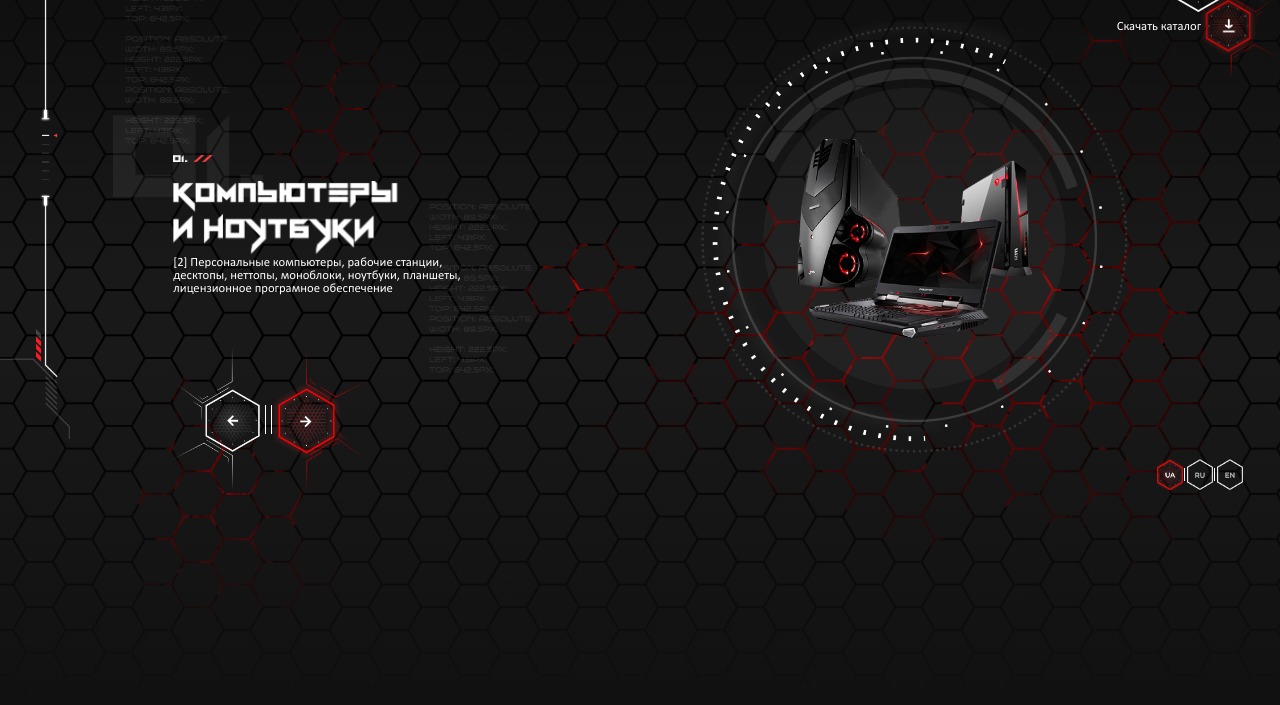
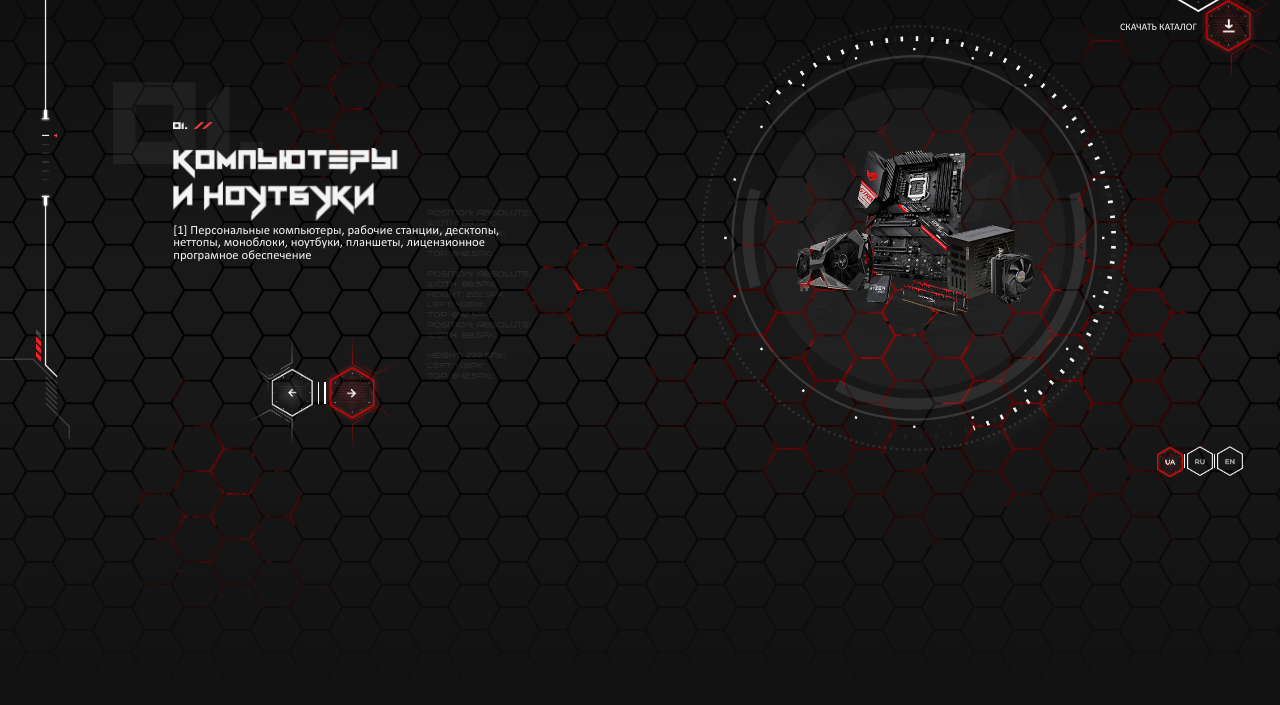
Before and after one commit to vFlicker/systematica, a website: page src/index.html in a window 1280 px wide. Shown: the part 95-800 px from the top of the page. Drawn offline with nearby package versions, Linux system fonts and the light colour scheme; files that its build step writes are made by us from their sources.

Commit message:
внёс правки 1

```diff
--- a/gulpfile.js
+++ b/gulpfile.js
@@ -6,7 +6,6 @@ const gulp = require('gulp'),
     del = require('del'), // удаляет файлы
     imagemin = require('gulp-imagemin'), // сжимает картинки
     jsmin = require('gulp-terser'), // минифицирует JS
-    groupMedia = require('gulp-group-css-media-queries'), // объединяет медиа-файлы
     htmlmin = require('gulp-htmlmin'), // минифицирует HTML
     newer = require('gulp-newer'), // заменяет файлы только на новые
     notify = require('gulp-notify'), // выводит сообщение об ошибке
@@ -45,9 +44,6 @@ const styles = () => {
             scss({
                 outputStyle: "expanded"
             })
-        )
-        .pipe(
-            groupMedia()
         )
         .pipe(
             autoprefixer({
--- a/src/index.html
+++ b/src/index.html
@@ -4,7 +4,10 @@
 <head>
   <meta charset="UTF-8">
   <meta name="viewport" content="width=device-width, initial-scale=1.0">
+
   <title>Systematica</title>
+
+  <link rel="shortcut icon" href="./images/favicon.ico" type="image/x-icon">
   <link rel="stylesheet" href="css/style.min.css">
 </head>
 
@@ -34,14 +37,14 @@
 
       <div class="page-header__contacts header-contacts">
         <div class="header-contacts__wrapper">
-          <a class="header-contacts__email" href="mailto:sales@systematica.com.ua">sales@systematica.com.ua</a>
+          <a class="header-contacts__email" href="mailto:sales@systematica.com.ua" target="_blank" rel="noopener noreferrer">sales@systematica.com.ua</a>
           <a class="header-contacts__phone" href="tel:+380444657587">+38&nbsp;044&nbsp;465&nbsp;75&nbsp;87</a>
         </div>
         <button class="button__write-us-1">Написать нам</button>
       </div>
 
       <div class="header-contacts__actions">
-        <button class="button button__write-us-2">Написать нам</button>
+        <a class="button button__write-us-2" href="mailto:sales@systematica.com.ua" target="_blank" rel="noopener noreferrer">Написать нам</a>
         <button class="button button__download">
           <span>Скачать каталог</span>
         </button>
--- a/src/scripts/script.js
+++ b/src/scripts/script.js
@@ -6,10 +6,10 @@ new Swiper('.slider', {
     prevEl: '.slider-actions__prev',
   },
 
-  speed : 1500,
+  speed : 1700,
 
   autoplay: {
-    delay: 1000,
+    delay: 5000,
   },
 
   allowTouchMove: false,
@@ -19,3 +19,7 @@ new Swiper('.slider', {
     crossFade: true
   },
 });
+
+// (function() {
+//   document.addEventListener('contextmenu', (evt) => evt.preventDefault());
+// })();
--- a/src/styles/animation.scss
+++ b/src/styles/animation.scss
@@ -3,12 +3,8 @@
     transform: rotate(0deg);
   }
 
-  20% {
-    transform: rotate(0deg);
-  }
-
-  60% {
-    transform: rotate(170deg);
+  80% {
+    transform: rotate(390deg);
   }
 
   100% {
--- a/src/styles/global.scss
+++ b/src/styles/global.scss
@@ -6,6 +6,7 @@ html {
 *:before,
 *:after {
   box-sizing: inherit;
+  user-select: none;
 }
 
 body {
@@ -50,9 +51,9 @@ footer {
   z-index: 5;
 }
 
-button,
-a {
-  outline: none;
+button:focus,
+a:focus {
+  outline: 0;
 }
 
 a {
@@ -63,6 +64,7 @@ a {
 img {
   max-width: 100%;
   height: auto;
+  pointer-events: none;
 }
 
 .background {
--- a/src/styles/page-header.scss
+++ b/src/styles/page-header.scss
@@ -13,7 +13,7 @@
 .header-contacts {
   display: flex;
   align-items: flex-start;
-  margin-top: 60 / 1920 * 100vw;
+  margin-top: 80 / 1920 * 100vw;
 }
 
 .header-contacts__email {
@@ -54,7 +54,7 @@
 
 .button__write-us-1 {
   display: inline-block;
-  margin-right: 30 / 1920 * 100vw;
+  margin-right: -20 / 1920 * 100vw;
   padding: 0 0 4 / 1920 * 100vw 8 / 1920 * 100vw;
   position: relative;
   border: none;
@@ -131,9 +131,11 @@
   span {
     color: #fff;
     position: absolute;
+    top: 14 / 1920 * 100vw;
+    left: -115 / 1920 * 100vw;
+    font-size: 15 / 1920 * 100vw;
+    text-transform: uppercase;
     white-space: nowrap;
-    left: -120 / 1920 * 100vw;
-    top: 12 / 1920 * 100vw;
   }
 
   &::before {
--- a/src/styles/slider.scss
+++ b/src/styles/slider.scss
@@ -9,11 +9,11 @@
 .slider-content {
   display: flex;
   justify-content: space-between;
-  align-items: center;
 }
 
 .slider-info {
   position: relative;
+  margin-top: 190 / 1920 * 100vw;
 
   &::before {
     content: '';
@@ -25,7 +25,7 @@
     background-image: url(../images/bg-text.png);
     background-size: contain;
     background-repeat: no-repeat;
-    opacity: 0.7;
+    opacity: 0.4;
   }
 
   &::after {
@@ -34,7 +34,7 @@
     height: 254 / 1920 * 100vw;
     position: absolute;
     top: 20%;
-    left: 80%;
+    left: 76%;
     background-image: url(../images/bg-text.png);
     background-size: contain;
     background-repeat: no-repeat;
@@ -67,7 +67,7 @@
 }
 
 .slider-content__descr {
-  max-width: 480 / 1920 * 100vw;
+  max-width: 500 / 1920 * 100vw;
   margin: 0;
 }
 
@@ -79,9 +79,13 @@
   overflow: hidden;
 }
 
-.slider-items__img-circle {
-  animation: linear 7s rotate infinite;
+.swiper-slide-active .slider-items__img-circle {
+  animation: linear 1.7s rotate;
 }
+
+// .slider-items__img-circle {
+//   animation: linear 7s rotate infinite;
+// }
 
 .slider-items__product {
   width: 70%;
@@ -93,8 +97,9 @@
 }
 
 .slider-actions {
-  margin-top: -170 / 1920 * 100vw;
+  margin-top: -190 / 1920 * 100vw;
   margin-bottom: 22 / 1920 * 100vw;
+  margin-left: 110 / 1920 * 100vw;
 }
 
 .slider-actions__button {
@@ -104,22 +109,22 @@
 
 .slider-actions__prev {
   margin-right: 12 / 1920 * 100vw;
-  width: 130 / 1920 * 100vw;
+  width: 100 / 1920 * 100vw;
   height: 215 / 1920 * 100vw;
 
   &::before {
     content: '';
     width: 2 / 1920 * 100vw;
-    height: 43 / 1920 * 100vw;
+    height: 33 / 1920 * 100vw;
     position: absolute;
-    top: 88 / 1920 * 100vw;
+    top: 69 / 1920 * 100vw;
     right: -9 / 1920 * 100vw;
     background: #fff;
   }
 }
 
 .slider-actions__next {
-  width: 145 / 1920 * 100vw;
+  width: 115 / 1920 * 100vw;
   height: 230 / 1920 * 100vw;
   position: relative;
   bottom: -10 / 1920 * 100vw;
@@ -127,9 +132,9 @@
   &::after {
     content: '';
     width: 2 / 1920 * 100vw;
-    height: 43 / 1920 * 100vw;
+    height: 33 / 1920 * 100vw;
     position: absolute;
-    top: 85 / 1920 * 100vw;
+    top: 70 / 1920 * 100vw;
     left: 0px;
     background: #fff;
   }
@@ -271,8 +276,14 @@
 }
 
 @media (max-width: $max-width-sm) {
-  .slider-info::after {
-    display: none;
+  .slider-info {
+    &::after {
+      display: none;
+    }
+
+    &::before {
+      opacity: 0.4;
+    }
   }
 
   .slider-content__items {
```
Also changed, not shown: 1 other file.
